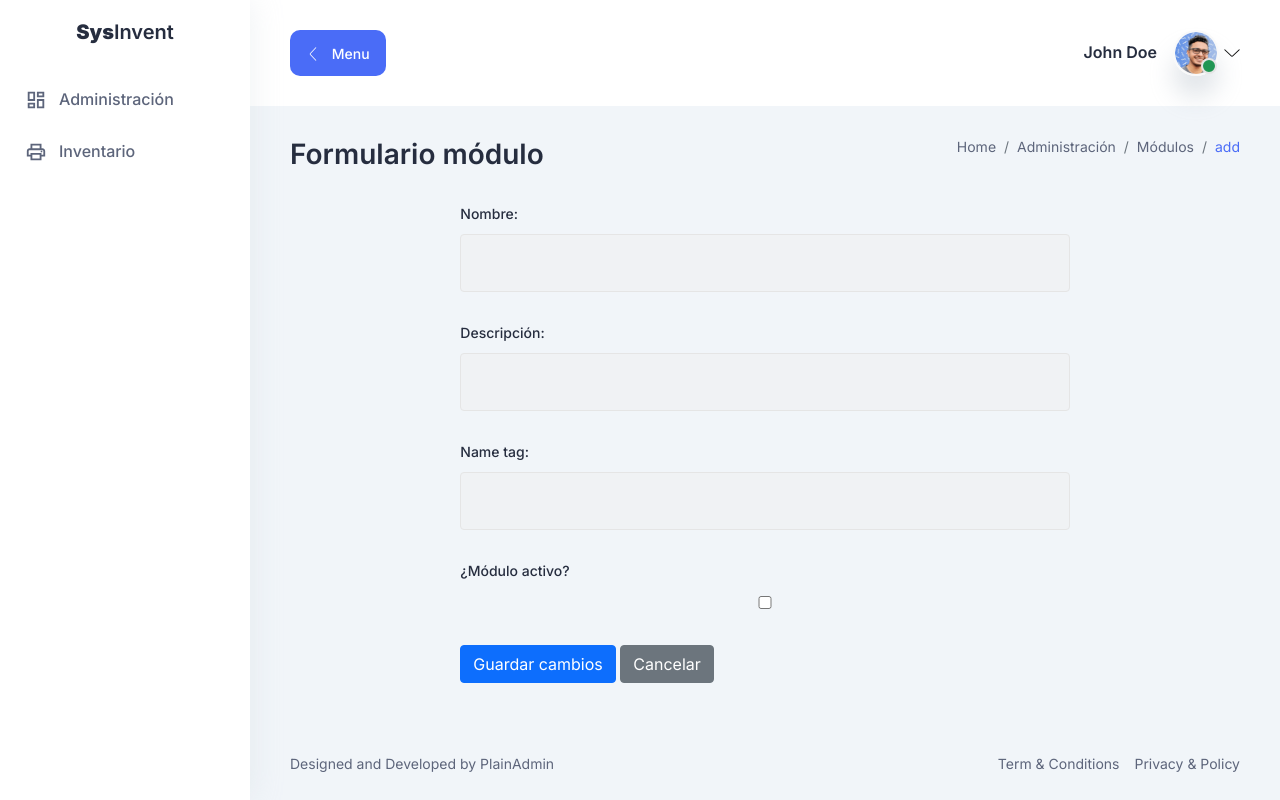
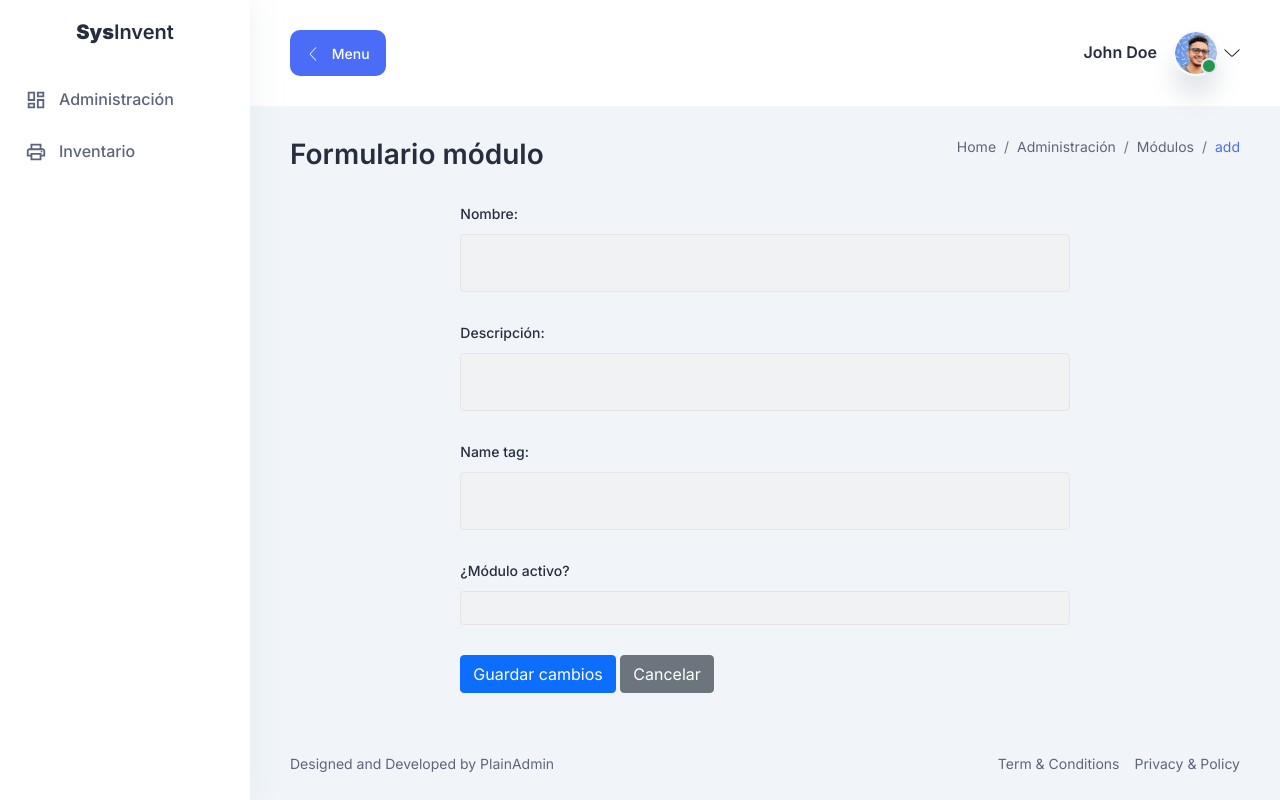
Before and after one commit to AvalosPerez/project, a Django app: page /administracion/modulo/add in a window 1280 px wide. Run offline with Django 4.2, Linux system fonts and the light colour scheme; the visitor is signed in with stand-in values (Sample User, id 1); some libraries are stand-ins or nearby versions.

Commit message:
actualizacion de formularios

```diff
--- a/administracion/forms.py
+++ b/administracion/forms.py
@@ -8,7 +8,9 @@ class ModuloForm(forms.ModelForm):
 
     def __init__(self, *args,**kwargs):
         super(ModuloForm, self).__init__(*args, **kwargs)
-
+        for visible in self.visible_fields():
+            visible.field.widget.attrs['class'] = ' form-control   form-row '
+            visible.field.widget.attrs['fieldset_class'] = ' input-style-1'
     class Meta:
         model = Modulo
         fields = '__all__'
--- a/templates/form_snippet.html
+++ b/templates/form_snippet.html
@@ -1,7 +1,7 @@
 {% csrf_token %}
 {% for field in form %}
 
-    <fieldset class="input-style-1 {% if field.field.widget.attrs.col %}{{ field.field.widget.attrs.col }}{% else %}col-md-12{% endif %}"
+    <fieldset class=" {% if field.field.widget.attrs.fieldset_class %}{{ field.field.widget.attrs.fieldset_class }}{% else %}col-md-12{% endif %}"
               id="id_{{ field.name }}">
 
         {{ field.label_tag }}
@@ -18,7 +18,7 @@
     </fieldset>
 {% endfor %}
 
- <div class="form-group">
+ <div class="form-group mt-3">
         <button type="submit" id="id_submit" class="btn btn-primary">Guardar cambios</button>
             <a href="javascript:history.back()"  class="btn btn-secondary" >Cancelar</a>
       </div>
```
Also changed, not shown: inventario/forms.py (+14 -2 lines).
